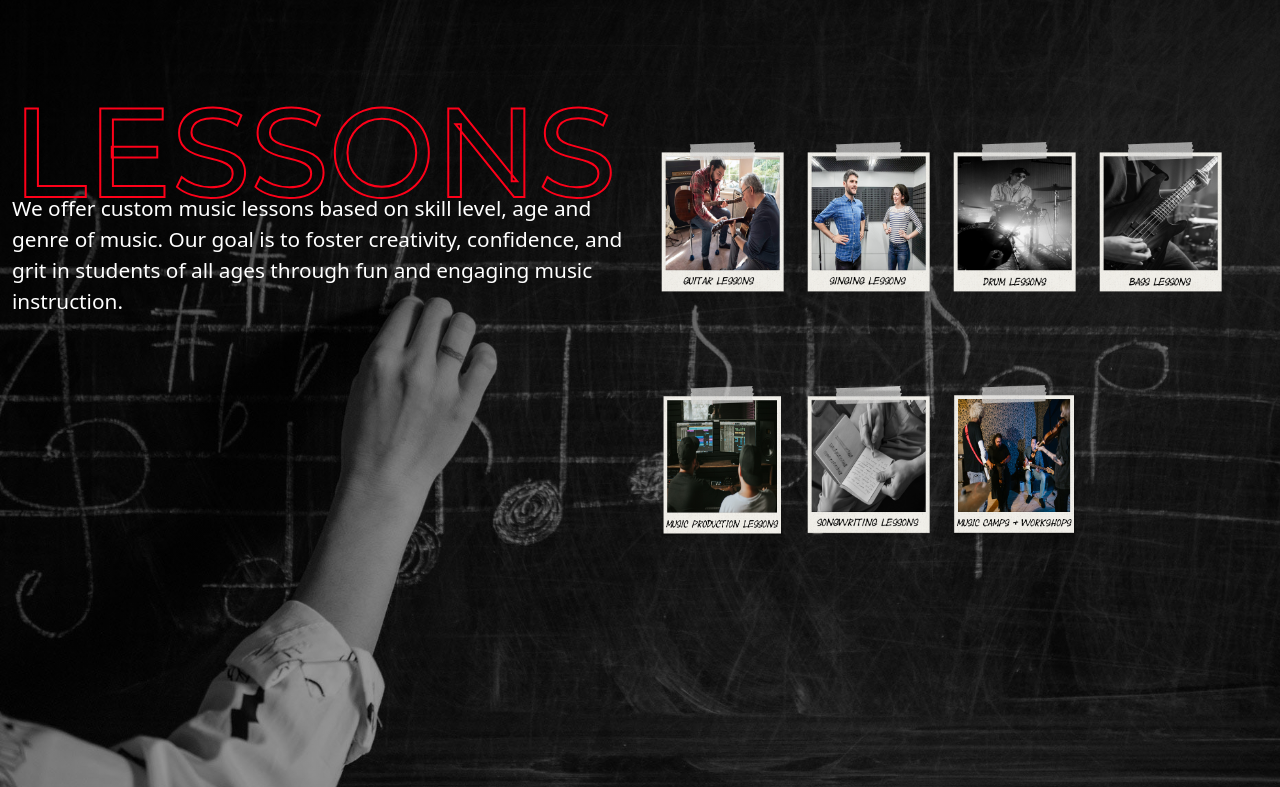
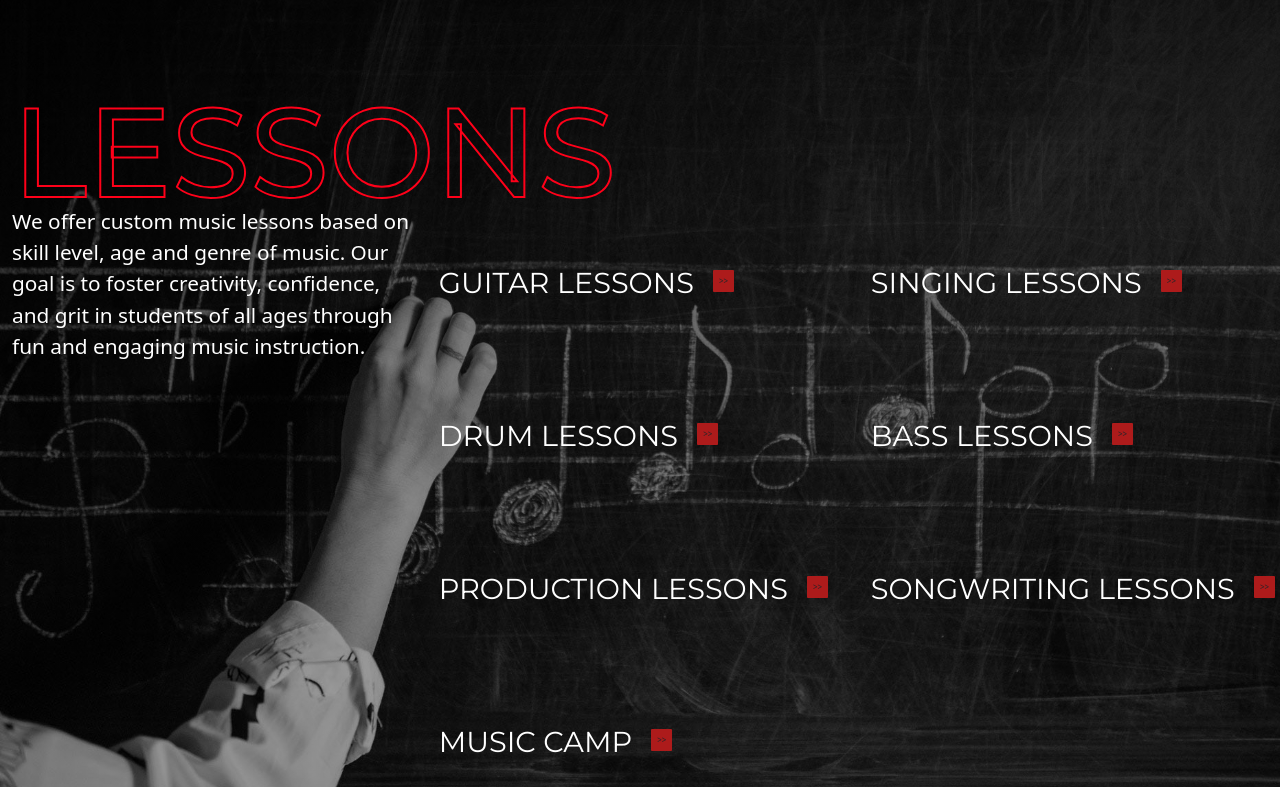
Before and after one commit to emiESPZ/truNoyzSite, a website: page index.html in a window 1280 px wide. Shown: the part 951-1738 px from the top of the page. Drawn offline with nearby package versions, Linux system fonts and the light colour scheme; grey boxes are pictures that could not be loaded.

Commit message:
Opcion Lista Tipo SchOfRk

```diff
--- a/index.html
+++ b/index.html
@@ -103,11 +103,11 @@
 
          <!-- CLASES-->
       <div class="row">
-        <div class="col-12 col-sm-6">
+        <div class="col-12 col-sm-6 col-xl-4 col-xxl-6">
           <h2 class="tituloLessons">LESSONS</h2>
           <p class="parrafo1">We offer custom music lessons based on skill level, age and genre of music. Our goal is to foster creativity, confidence, and grit in students of all ages through fun and engaging music instruction.</p>
         </div>
-        <div class="col-12 col-sm-6">
+        <div class="col-12 col-sm-6  col-xl-8 col-xxl-6">
 
           <div class="row cursosArriba">
             <div class="col 12 col-sm-12">
@@ -124,12 +124,23 @@
               <div class="col-12 empty"><h2>.</h2></div>
               </div>
           <div class=" rowcursosAbajo">
-            <div class=" col-12 col-sm-12">
+            <div class=" col-12 col-sm-12 ">
             <a href="#" class="a productionLessLink"><img class="prodLess cursosImg" src="images/EDITproductionLessons.png"></a>
             <a href="#" class="a songWritingLink"><img class="songWLess cursosImg" src="images/SSSSONGWROT.png"></a>
             <a href="#" class="a musicCampLink"><img class="musicCampLess cursosImg" src="images/EDITmusicCamp.png"></a>
           </div>
           </div>
+          <aside>
+            <ul class ="listLessons">
+              <li class="listItemLessons"><a href="pages/guitarLessons.html" class="gtrLessLink">GUITAR LESSONS</a></li>
+              <li class="listItemLessons"><a href="#" class="a singLessLink">SINGING LESSONS</a></li>
+              <li class="listItemLessons"><a href="#" class="a drumLessLink">DRUM LESSONS</a></li>
+              <li class="listItemLessons"><a href="#" class="a bassLessLink">BASS LESSONS</a></li>
+              <li class="listItemLessons"><a href="#" class="a productionLessLink">PRODUCTION LESSONS</a></li>
+              <li class="listItemLessons"><a href="#" class="a songWritingLink">SONGWRITING LESSONS</a></li>
+              <li class="listItemLessons"><a href="#" class="a musicCampLink">MUSIC CAMP</a></li>
+            </ul>
+          </aside>
           <div class="row cursosTodos">
             <div class="col-12 text-center">
               <h4 class="musicLessonsTitle ">MUSIC LESSONS</h4><
--- a/scss/style.scss
+++ b/scss/style.scss
@@ -70,6 +70,7 @@
         font-family: 'Montserrat', sans-serif;
     font-size: 290%;
     color: white;
+
     }
     .made{
         color:rgb(255, 136, 0);
@@ -136,7 +137,7 @@
 
    }
    .cursosImg{
-       width: 20%;
+       width: 21.5%;
        margin-left: 1.5%;
        margin-right: 1.5%;
    }
@@ -250,9 +251,64 @@
 
 
 }
+ @media (max-width: 1850px){
 
+      .cursosImg{
+          display: none;
+      }
+
+    .listLessons{
+    display:grid;
+    list-style: none;
+    grid-column-gap: 35px;
+    grid-row-gap: 57px;
+    -ms-grid-columns: 1fr 1fr;
+    grid-template-columns: 1fr 1fr;
+    margin: 0;
+    padding: 0;
+
+ }
+ .listLessons ul{
+ margin-block-start: 1em;
+ margin-block-end: 1em;
+ margin-inline-start: 0px;
+ margin-inline-end: 0px;
+ padding-inline-start: 40px;
+ list-style: none;
+ }
+ .listLessons a{
+     text-decoration: none;
+     color: white;
+     font-family: 'Montserrat', sans-serif;
+     font-size: 180%;
+     line-height: 6rem;
+
+     position: relative;
+ }
+
+ .listItemLessons::after{
+    content: ">>";
+    background: rgb(173, 27, 27);
+    border: 5px solid rgb(173, 27, 27);
+    border-radius: 0.2ch;
+    padding-inline: 0.2ch;
+    margin-inline-end: 0.5ch;
+    font-size: 0.5rem;
+    margin-left: 1.2rem;
+    position: absolute;
+    margin-top: 35px;
+    z-index: 99;
+   }
+   .parrafo1{
+       margin-top: 11%;
+   }
+}
 
   @media (max-width: 480px){
+      .listLessons{display:none;}
+      .cursosTodos{
+          display:inline;
+      }
       .logoTn{
           float: right;
           width: 40%;
@@ -296,10 +352,7 @@
       .cursosImg{
           display: none;
       }
-      .cursosTodos{
-        display: inline;
 
-    }
     .cursosTodos a{
         text-decoration: none;
         font-family: 'Montserrat', sans-serif;
```
Also changed, not shown: css/style.css, images/Lista.jpg (added), images/Sin título-5.jpg (added), 1 other file.
